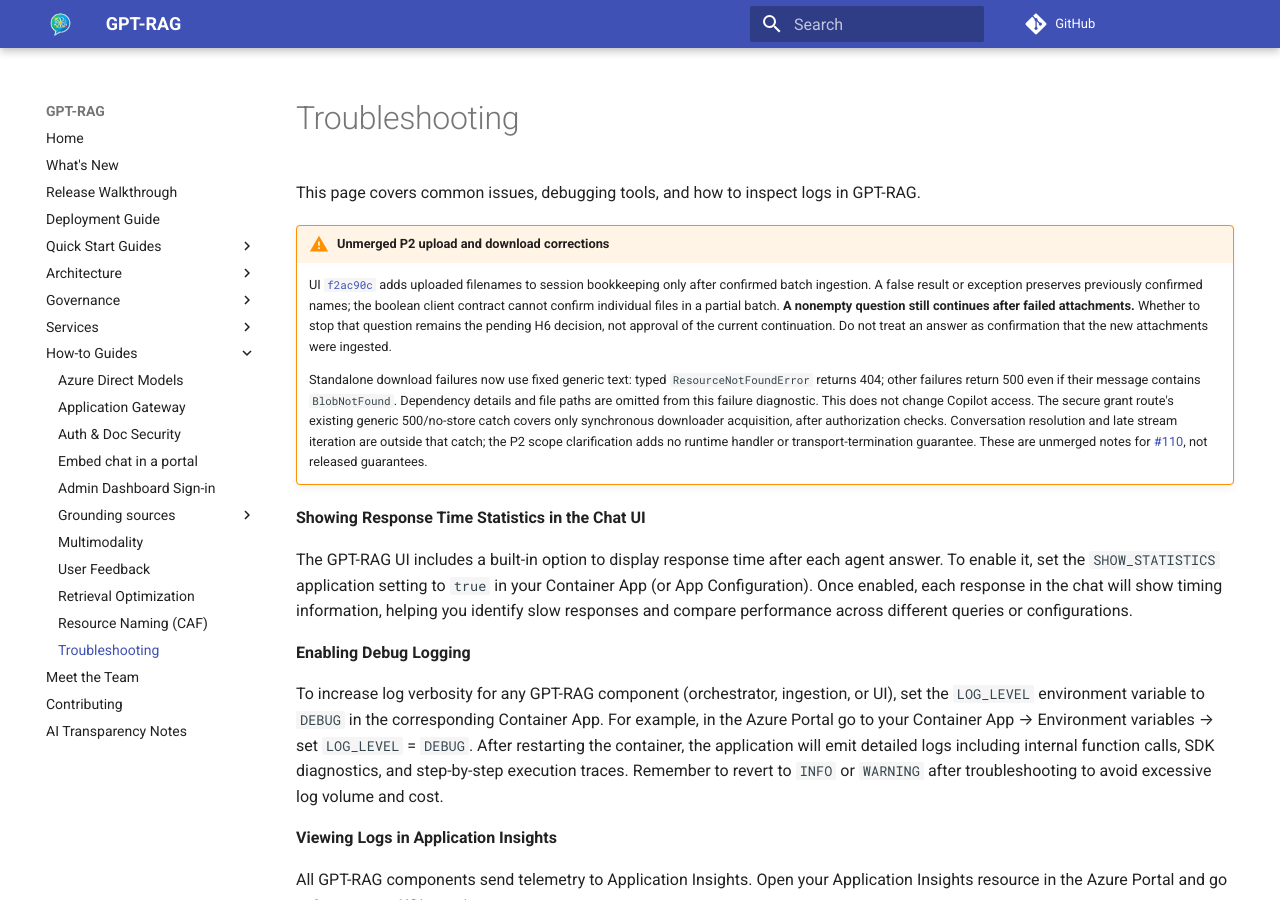
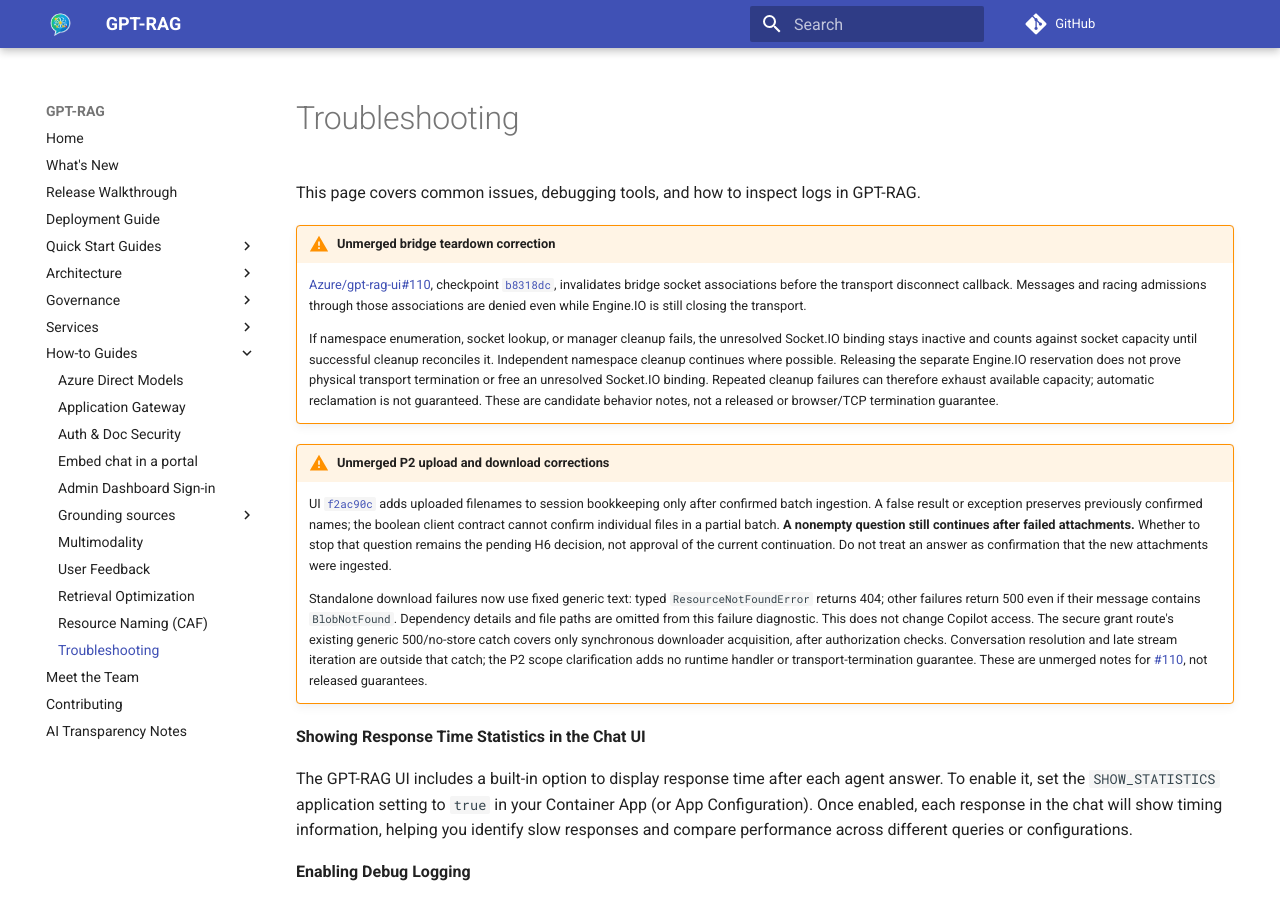
Before and after one commit to Azure/GPT-RAG, an MkDocs documentation site: the page built from docs/troubleshooting.md, in a window 1280 px wide and 900 px high. Built offline with MkDocs 1.6.1 and Material for MkDocs 9.7.7, drawn with Linux system fonts in a browser that asks for light colours; comment, search, counter and statistics services are not loaded.

Commit message:
docs: clarify audit and bridge failure isolation candidates
Co-authored-by: Copilot App <223556219+Copilot@users.noreply.github.com>

```diff
--- a/docs/troubleshooting.md
+++ b/docs/troubleshooting.md
@@ -1,4 +1,21 @@
 This page covers common issues, debugging tools, and how to inspect logs in GPT-RAG.
+
+!!! warning "Unmerged bridge teardown correction"
+    [Azure/gpt-rag-ui#110](https://github.com/Azure/gpt-rag-ui/pull/110),
+    checkpoint [`b8318dc`](https://github.com/Azure/gpt-rag-ui/commit/b8318dccdc3ac67c8e30abc85e5dbe2968af554a),
+    invalidates bridge socket associations before the transport disconnect
+    callback. Messages and racing admissions through those associations are
+    denied even while Engine.IO is still closing the transport.
+
+    If namespace enumeration, socket lookup, or manager cleanup fails, the
+    unresolved Socket.IO binding stays inactive and counts against socket
+    capacity until successful cleanup reconciles it. Independent namespace
+    cleanup continues where possible. Releasing the separate Engine.IO
+    reservation does not prove physical transport termination or free an
+    unresolved Socket.IO binding. Repeated cleanup failures can therefore
+    exhaust available capacity; automatic reclamation is not guaranteed.
+    These are candidate behavior notes, not a released or browser/TCP
+    termination guarantee.
 
 !!! warning "Unmerged P2 upload and download corrections"
     UI [`f2ac90c`](https://github.com/Azure/gpt-rag-ui/commit/f2ac90cc7c236cc3e677f147bcc107367f2fd821)
```
Also changed, not shown: docs/governance_audit_contract_v1.md (+11 -0 lines), docs/governance_overview.md (+6 -0 lines).
